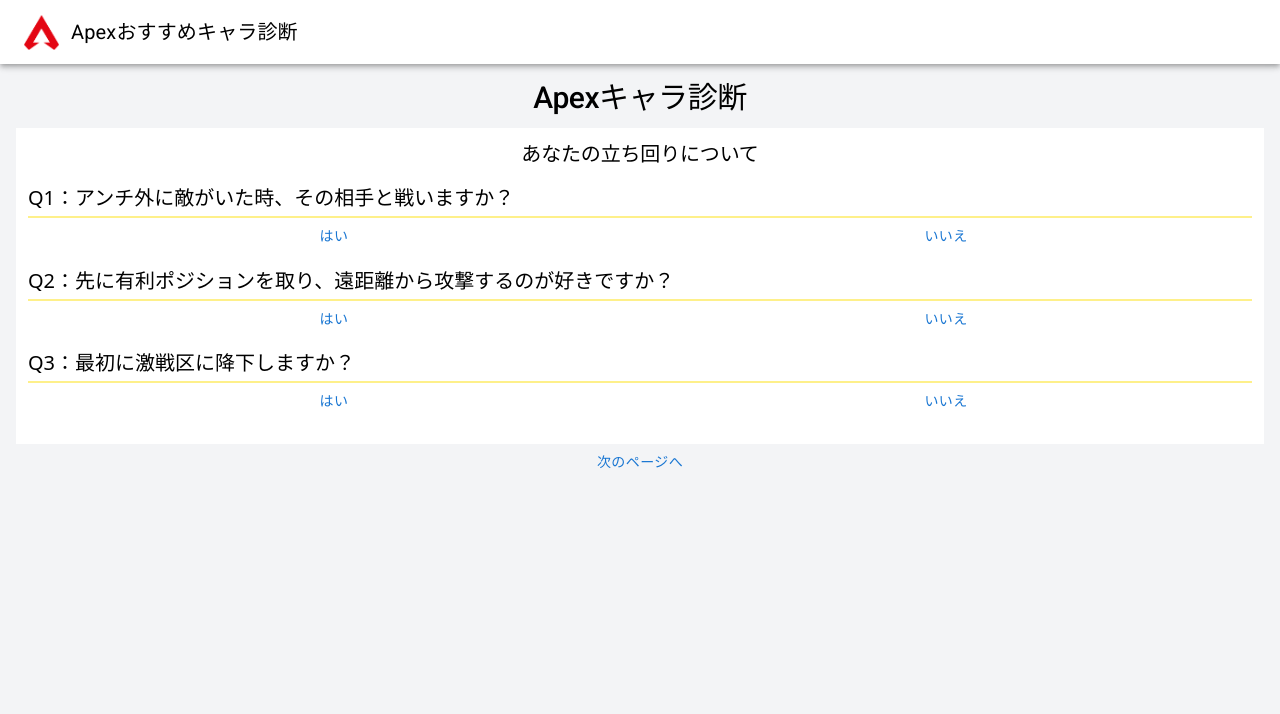
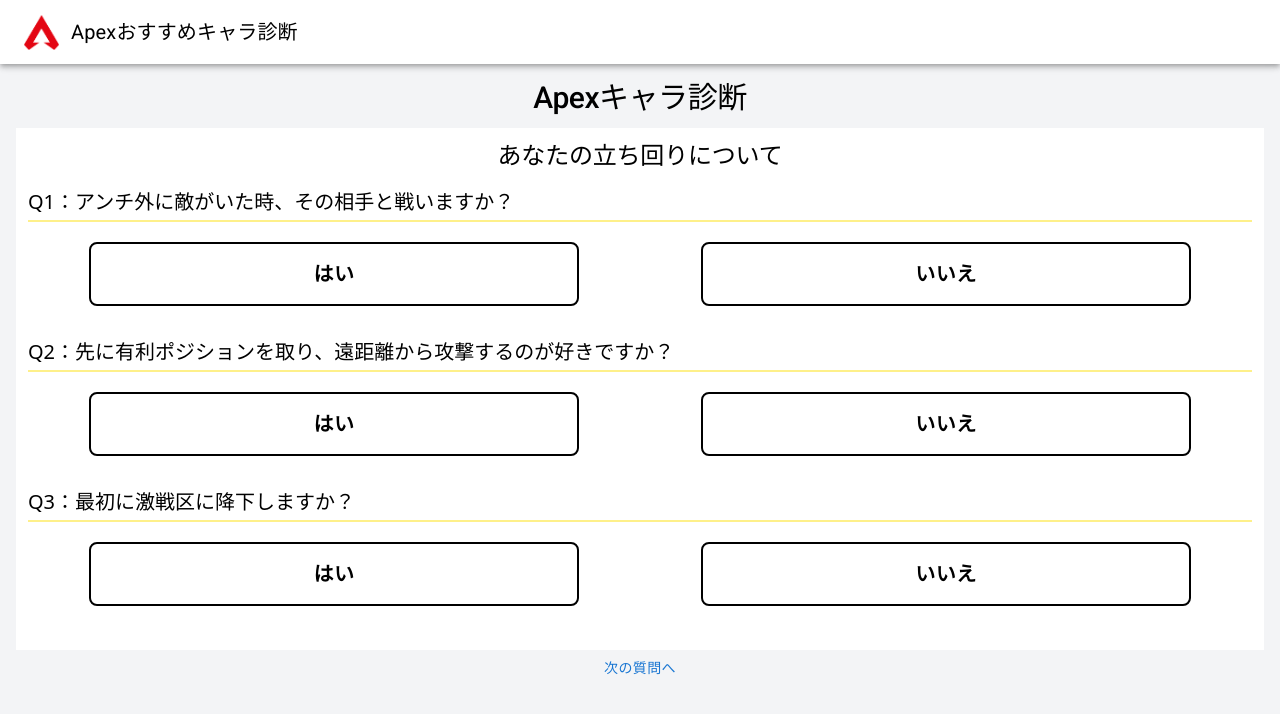
Before and after one commit to hotter6163/diagnosis-app, a Next.js app: page /diagnosis in a window 1280 px wide. Shown: the top 714 px of the page. Built offline with nearby package versions, Linux system fonts and the light colour scheme.

Commit message:
選択状態に合わせてボタンのUIを変更

```diff
--- a/pages/diagnosis/index.tsx
+++ b/pages/diagnosis/index.tsx
@@ -5,7 +5,7 @@
 } from '@mui/material'
 import * as fs from 'fs'
 import * as path from 'path'
-import { useEffect, useState } from 'react'
+import { useState } from 'react'
 
 
 type QuestionType = {
@@ -22,8 +22,12 @@
 }
 type AnswersType = { [key: string]: boolean | null }
 
+const BUTTON_CLASSES = "w-2/5 border-solid rounded-lg border-2 text-xl py-4 font-semibold text-black"
+
+const MAX_PAGE_NUM = 2
+
 const Diagnosis: NextPage<Props> = ({ questionNums, questions }) => {
-  const [pageNum, setPageNum] = useState<0 | 1>(0)
+  const [pageNum, setPageNum] = useState<1 | 2>(1)
   const [answers, setAnswers] = useState<AnswersType>({})
 
   const handleAnswerClicked = (id: string, answer: boolean) => {
@@ -34,20 +38,16 @@
     })
   }
 
-  useEffect(()=> {
-    console.log(answers)
-  }, [answers])
-
   const questionsComponent = (
     <section className="mt-3 bg-white p-3">
       <Typography
         variant="h2"
         component="h2"
-        className="text-xl font-medium mb-4"
+        className="text-2xl font-medium mb-4"
       >
-        {questions[pageNum]["title"]}
+        {questions[pageNum-1]["title"]}
       </Typography>
-      {questions[pageNum]["questions"].map((question, index) => (
+      {questions[pageNum-1]["questions"].map((question, index) => (
         <div key={question.id} className="mb-3">
           <div className="pb-1 border-b-2 border-yellow-200 text-left">
             <Typography
@@ -55,18 +55,26 @@
               component="p"
               className="text-xl font-medium"
             >
-              {`Q${index + questionNums[pageNum]}：${question.question}`}
+              {`Q${index + questionNums[pageNum-1]}：${question.question}`}
             </Typography>
           </div>
-          <div className="flex justify-around">
+          <div className="flex justify-around mt-5 mb-8">
             <Button
-              className="first"
-              onClick={() => handleAnswerClicked(question.id, true)}>
+            className={`
+              ${BUTTON_CLASSES}
+              ${answers[question.id] === true && "text-white border-blue-400 bg-blue-400"}
+            `}
+              onClick={() => handleAnswerClicked(question.id, true)}
+            >
               はい
             </Button>
             <Button
-              className="last"
-              onClick={() => handleAnswerClicked(question.id, false)}>
+              className={`
+                ${BUTTON_CLASSES}
+                ${answers[question.id] === false && "text-white border-red-400 bg-red-400"}
+              `}
+              onClick={() => handleAnswerClicked(question.id, false)}
+            >
               いいえ
             </Button>
           </div>
@@ -86,8 +94,8 @@
         Apexキャラ診断
       </Typography>
       {questionsComponent}
-      <Button onClick={pageNum === 1 ? () => setPageNum(0) : () => setPageNum(1)}>
-        次のページへ
+      <Button onClick={pageNum-1 === 1 ? () => setPageNum(1) : () => setPageNum(2)}>
+        次の質問へ
       </Button>
     </main>
   )
```
